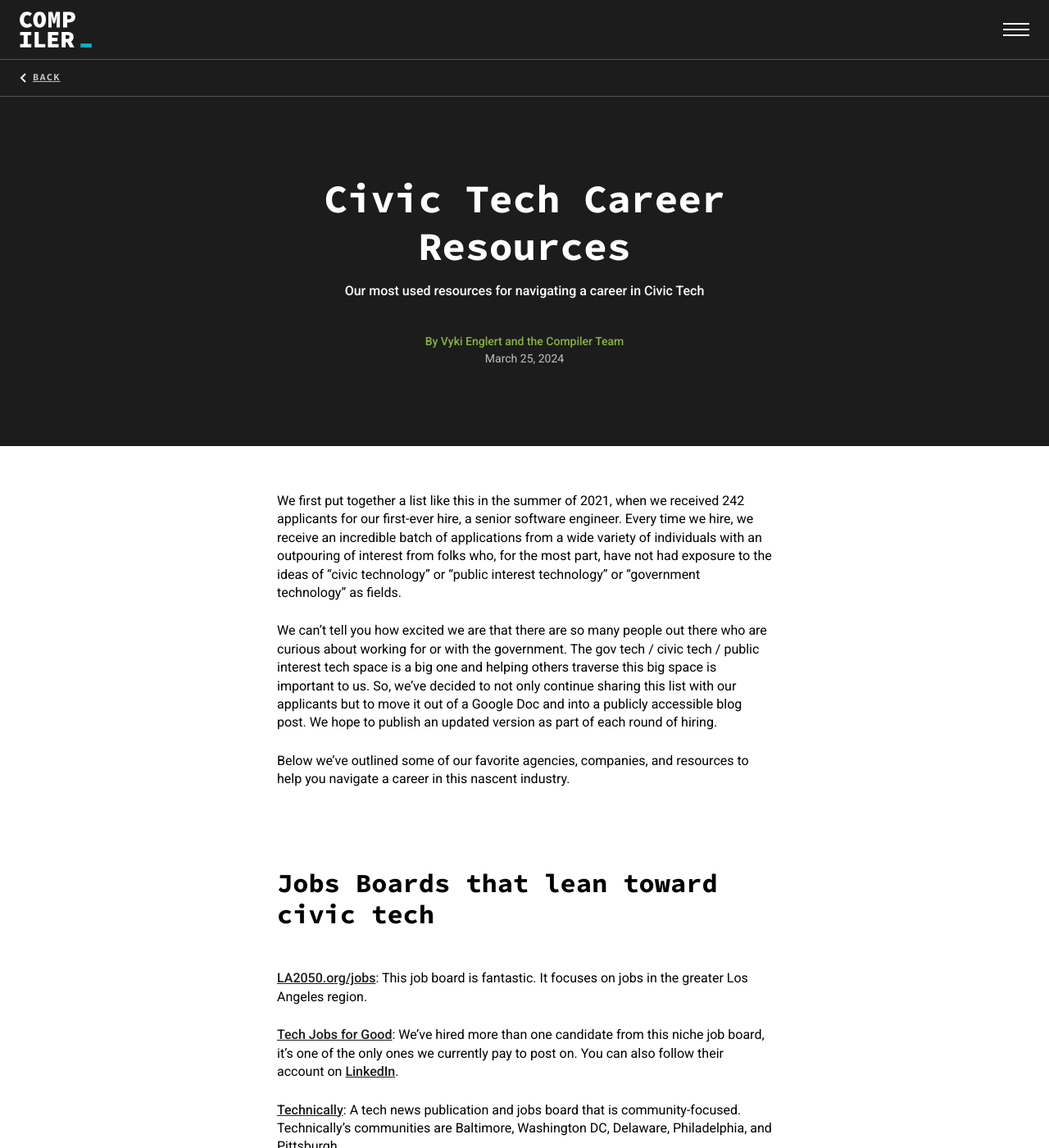
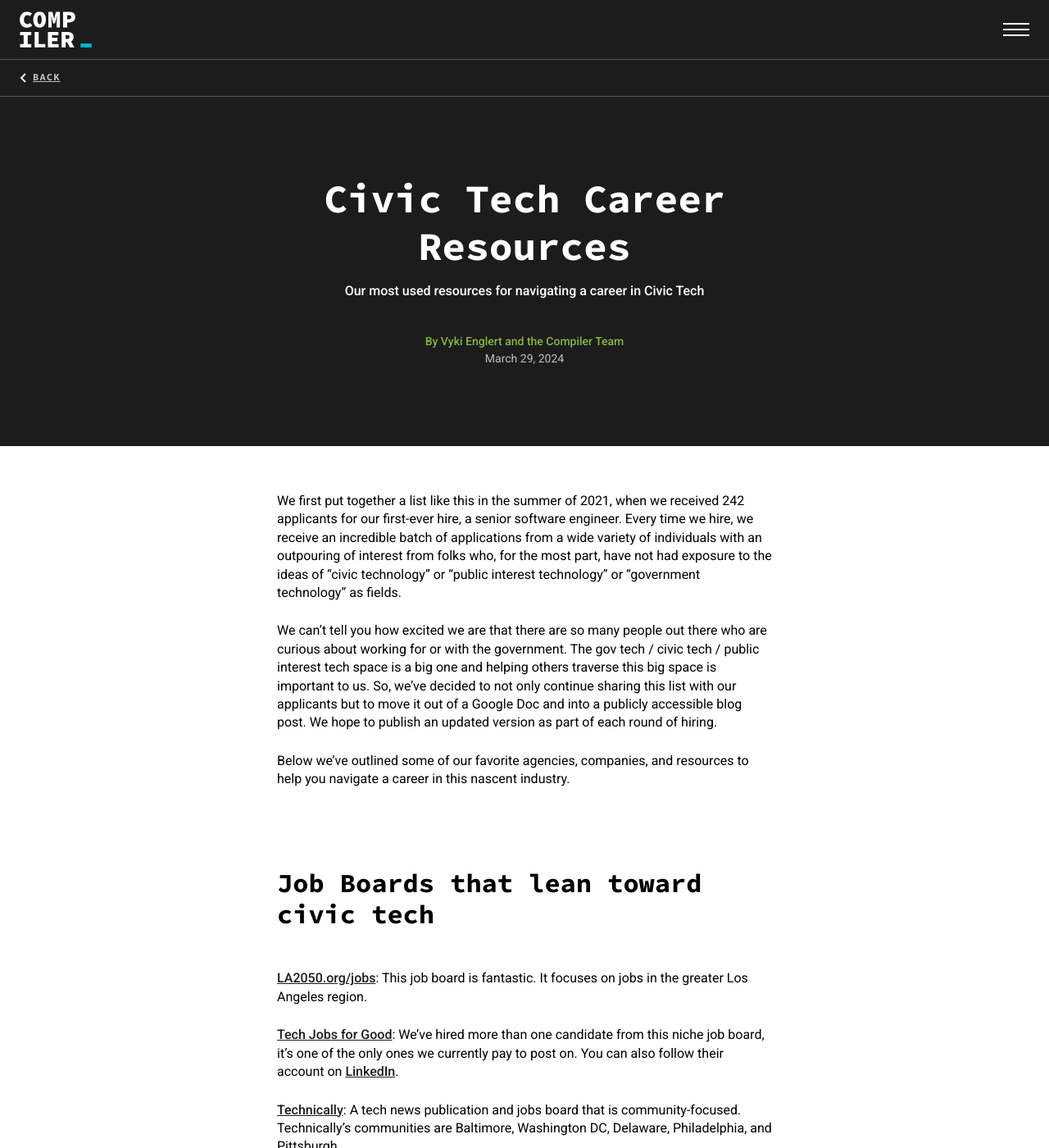
Before and after one commit to compilerla/compiler.la, a Jekyll site: the page built from _posts/2024-03-22-Civic-Tech-Career-Resources.md, in a window 1280 px wide and 1400 px high. Shown: the whole window at 82% size. Built offline with Jekyll 4.4.1, drawn with Linux system fonts in a browser that asks for light colours.

Commit message:
Update 2024-03-22-Civic-Tech-Career-Resources.md
grammatical edits, changed publish date to 03/29

```diff
--- a/_posts/2024-03-22-Civic-Tech-Career-Resources.md
+++ b/_posts/2024-03-22-Civic-Tech-Career-Resources.md
@@ -5,7 +5,7 @@
 description: "Our most used resources for navigating a career in Civic Tech"
 author: Vyki Englert and the Compiler Team
 excerpt: "Our most used resources for navigating a career in Civic Tech"
-date:   2024-03-25
+date:   2024-03-29
 categories: compiler
 ---
 
@@ -20,7 +20,7 @@
 
 Below we’ve outlined some of our favorite agencies, companies, and resources to help you navigate a career in this nascent industry.
 
-## Jobs Boards that lean toward civic tech ##
+## Job Boards that lean toward civic tech ##
 [LA2050.org/jobs](https://la2050.org/jobs): This job board is fantastic. It focuses on jobs in the greater Los Angeles region.
 
 [Tech Jobs for Good](https://techjobsforgood.com/): We’ve hired more than one candidate from this niche job board, it’s one of the only ones we currently pay to post on. You can also follow their account on [LinkedIn](https://www.linkedin.com/company/tech-jobs-for-good/).
```
